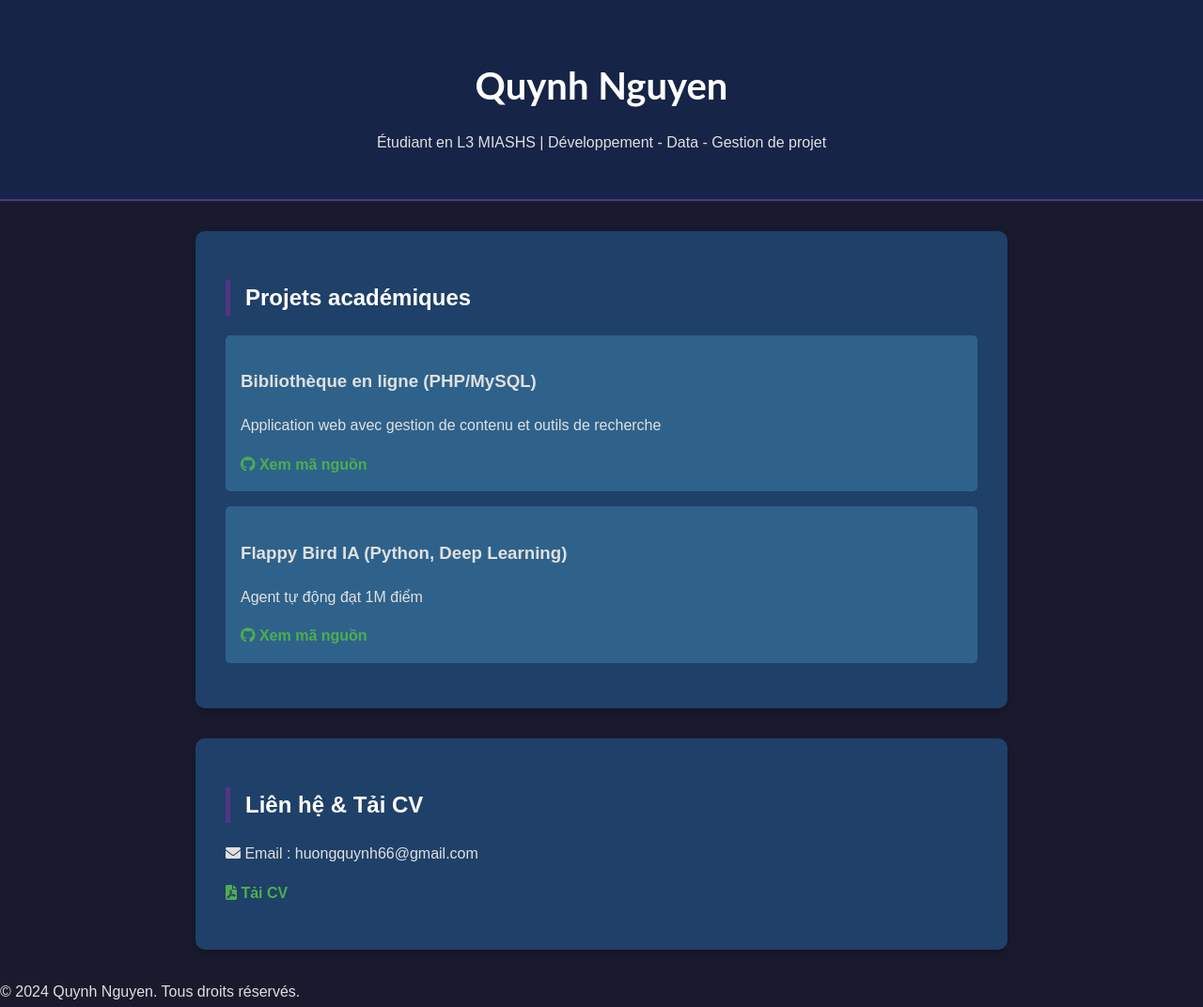
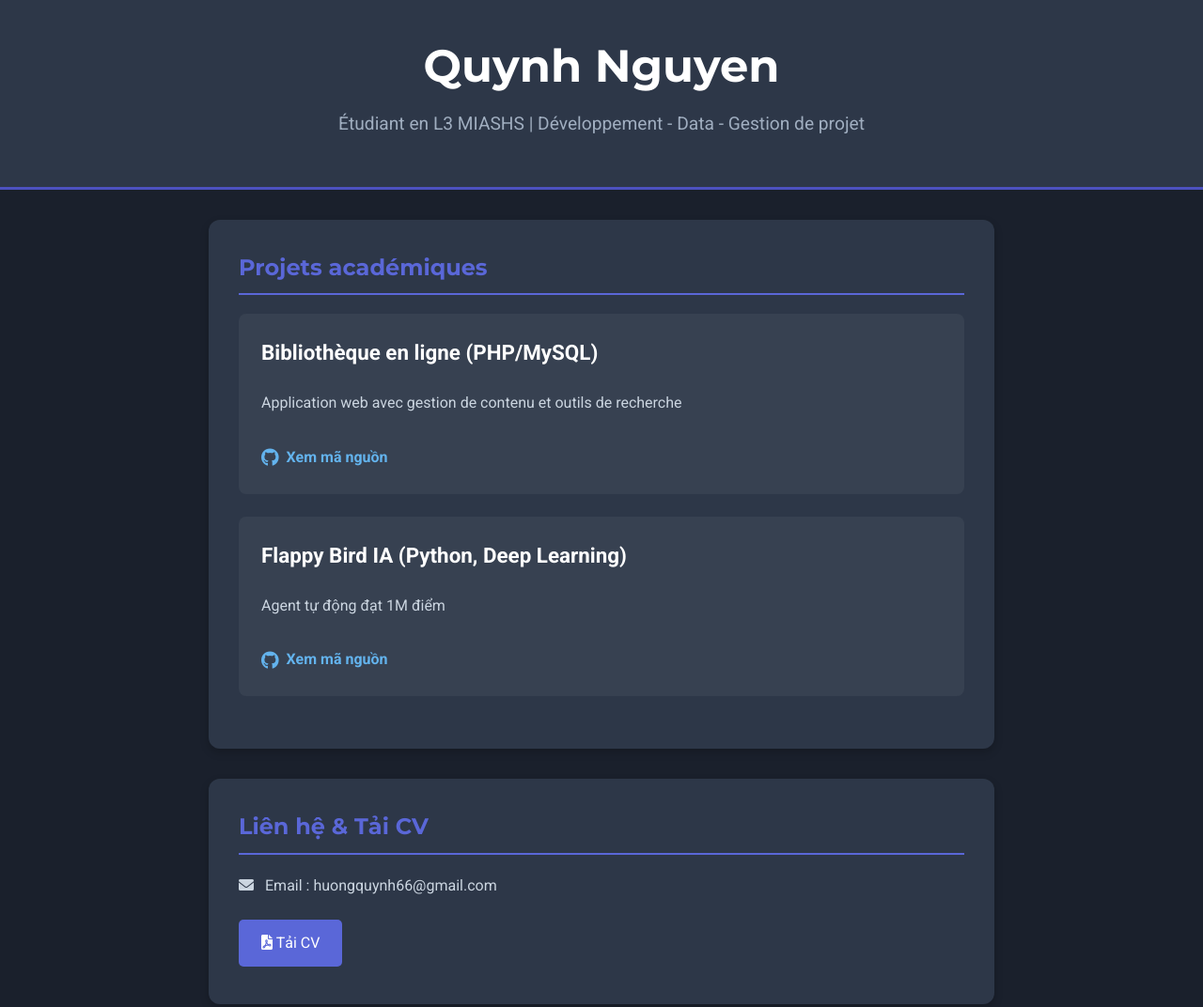
Before and after one commit to AlexNguyen06/AlexNguyen06.github.io, a plain HTML site: page index.html in a window 1280 px wide. Shown: the top 1072 px of the page at 94% size. Drawn offline with Linux system fonts and the light colour scheme.

Commit message:
Update style.css

```diff
--- a/style.css
+++ b/style.css
@@ -1,71 +1,149 @@
-/* Thiết lập các thuộc tính cơ bản cho toàn bộ trang */
+/* Tải phông chữ từ Google Fonts */
+@import url('https://fonts.googleapis.com/css2?family=Roboto:wght@400;700&family=Montserrat:wght@400;700&display=swap');
+
+:root {
+    --primary-color: #5A67D8; /* Xanh dương đậm */
+    --secondary-color: #4C51BF; /* Xanh dương */
+    --background-color: #1A202C; /* Nền tối */
+    --card-background: #2D3748; /* Nền của thẻ */
+    --text-color: #CBD5E0; /* Chữ màu xám sáng */
+    --heading-color: #FFFFFF; /* Tiêu đề màu trắng */
+    --link-color: #63B3ED; /* Màu liên kết */
+}
+
 body {
-    font-family: 'Montserrat', sans-serif; /* Sử dụng một phông chữ hiện đại */
-    background-color: #1a1a2e; /* Màu nền tối */
-    color: #e0e0e0; /* Màu chữ sáng */
+    font-family: 'Roboto', sans-serif;
+    background-color: var(--background-color);
+    color: var(--text-color);
     line-height: 1.6;
     margin: 0;
     padding: 0;
+    display: flex;
+    flex-direction: column;
+    align-items: center;
+    min-height: 100vh;
 }
 
-/* Kiểu cho header */
 header {
-    background-color: #162447; /* Màu nền cho header */
+    width: 100%;
+    background-color: var(--card-background);
+    padding: 2rem 0;
     text-align: center;
-    padding: 2rem 0;
-    border-bottom: 2px solid #533483;
+    border-bottom: 3px solid var(--secondary-color);
 }
 
-header h1 {
-    font-family: 'Lato', sans-serif;
-    font-size: 2.5rem;
-    color: #ffffff;
-    margin-bottom: 0.5rem;
+.header-content {
+    max-width: 900px;
+    margin: 0 auto;
 }
 
-/* Kiểu cho các section */
-section {
-    padding: 2rem;
-    margin: 2rem auto;
-    max-width: 800px;
-    background-color: #1f4068;
-    border-radius: 10px;
-    box-shadow: 0 4px 8px rgba(0, 0, 0, 0.2);
+.name {
+    font-family: 'Montserrat', sans-serif;
+    font-size: 3rem;
+    color: var(--heading-color);
+    margin: 0;
 }
 
-section h2 {
-    color: #ffffff;
-    border-left: 5px solid #533483;
-    padding-left: 1rem;
+.tagline {
+    font-size: 1.2rem;
+    color: #A0AEC0;
+    margin-top: 0.5rem;
 }
 
-/* Kiểu cho danh sách dự án */
+main {
+    flex: 1;
+    width: 100%;
+    max-width: 900px;
+    padding: 2rem;
+    box-sizing: border-box;
+}
+
+.card {
+    background-color: var(--card-background);
+    padding: 2rem;
+    border-radius: 12px;
+    box-shadow: 0 4px 10px rgba(0, 0, 0, 0.2);
+    margin-bottom: 2rem;
+}
+
+h2 {
+    font-family: 'Montserrat', sans-serif;
+    color: var(--primary-color);
+    border-bottom: 2px solid var(--primary-color);
+    padding-bottom: 0.5rem;
+    margin-top: 0;
+}
+
 #projets ul {
-    list-style: none; /* Bỏ dấu chấm mặc định */
+    list-style: none;
     padding: 0;
 }
 
 #projets li {
-    background-color: #2e628b;
-    margin-bottom: 1rem;
-    padding: 1rem;
-    border-radius: 5px;
-    transition: transform 0.3s ease;
+    background-color: #374151;
+    padding: 1.5rem;
+    border-radius: 8px;
+    margin-bottom: 1.5rem;
+    transition: transform 0.3s ease, box-shadow 0.3s ease;
 }
 
 #projets li:hover {
-    transform: translateY(-5px); /* Hiệu ứng nổi lên khi di chuột vào */
+    transform: translateY(-5px);
+    box-shadow: 0 8px 15px rgba(0, 0, 0, 0.3);
 }
 
-/* Kiểu cho các liên kết */
-a {
-    color: #4CAF50; /* Màu liên kết nổi bật */
-    text-decoration: none; /* Bỏ gạch chân mặc định */
+#projets h3 {
+    margin-top: 0;
+    color: var(--heading-color);
+    font-size: 1.4rem;
+}
+
+.project-link {
+    color: var(--link-color);
+    text-decoration: none;
     font-weight: bold;
+    display: inline-flex;
+    align-items: center;
+    gap: 0.5rem;
+    margin-top: 1rem;
     transition: color 0.3s ease;
 }
 
-a:hover {
-    color: #76FF7A; /* Màu khi di chuột vào */
-    text-decoration: underline;
+.project-link:hover {
+    color: #90CDF4;
 }
+
+.project-link i {
+    font-size: 1.2rem;
+}
+
+.contact-info p {
+    margin: 0.5rem 0;
+    display: flex;
+    align-items: center;
+    gap: 0.75rem;
+}
+
+.cv-link {
+    background-color: var(--primary-color);
+    color: white;
+    padding: 0.75rem 1.5rem;
+    border-radius: 5px;
+    text-decoration: none;
+    display: inline-block;
+    margin-top: 1rem;
+    transition: background-color 0.3s ease, transform 0.2s ease;
+}
+
+.cv-link:hover {
+    background-color: var(--secondary-color);
+    transform: translateY(-2px);
+}
+
+footer {
+    width: 100%;
+    text-align: center;
+    padding: 1rem 0;
+    border-top: 1px solid #4A5568;
+    margin-top: auto;
+}
```
